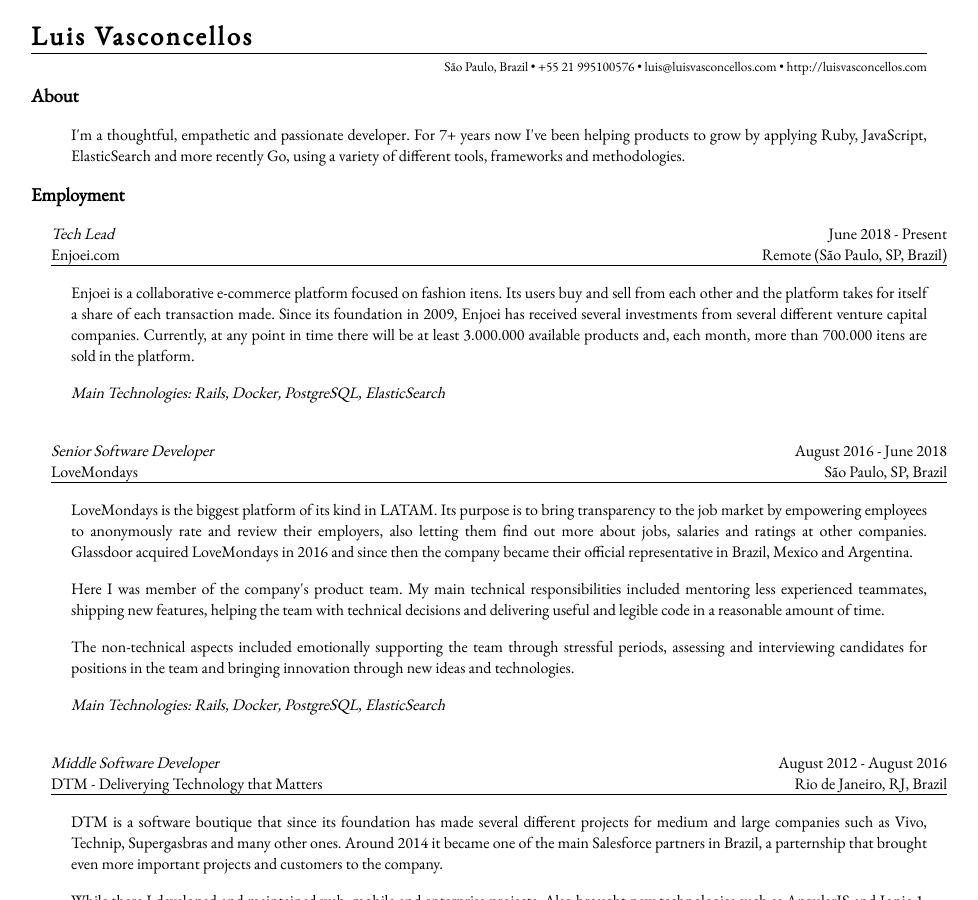
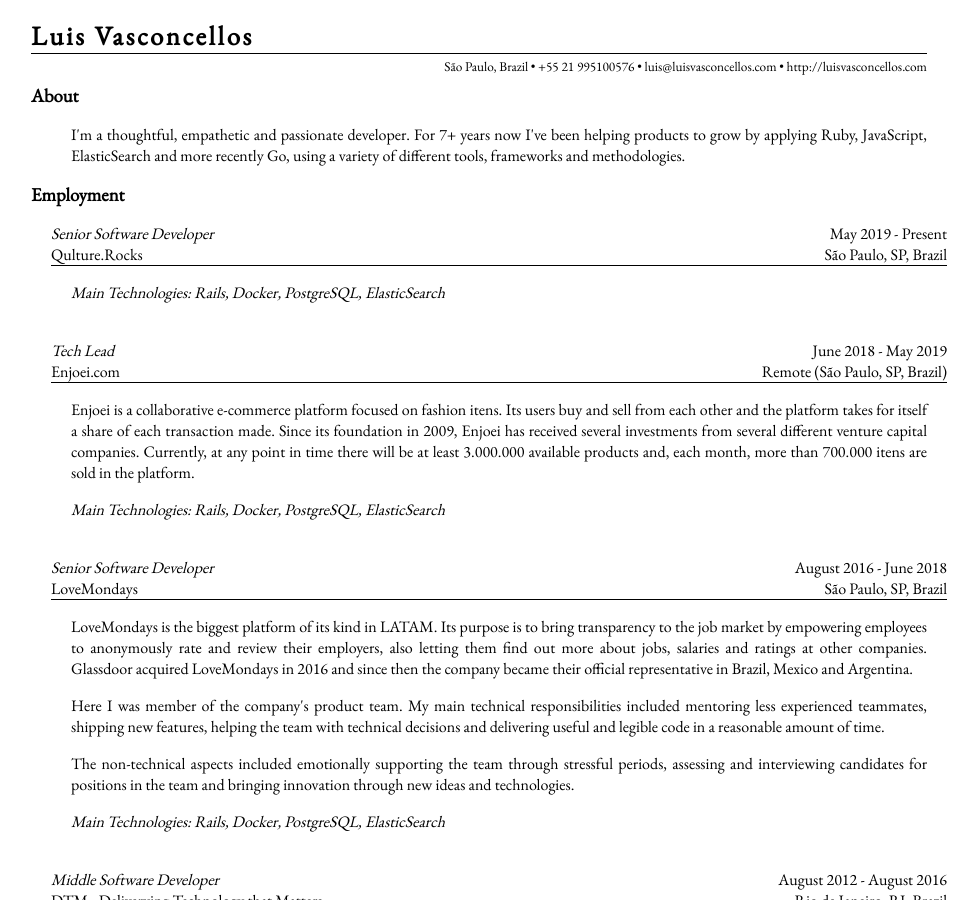
Before and after one commit to lfv89/lfv89.github.io, a Jekyll site: the page built from _pages/resume.html, in a window 1280 px wide and 900 px high. Shown: the whole window, without its empty margins (161-1139 px from the left). Built offline with Jekyll 4.4.1, drawn with Linux system fonts in a browser that asks for light colours.

```diff
--- a/_config.yml
+++ b/_config.yml
@@ -5,7 +5,7 @@ me:
   location: São Paulo, Brazil
   website: http://luisvasconcellos.com
 
-  occupation: Software Engineer
+  occupation: Software Developer
 
   social:
     medium: https://medium.com/@lfv89
@@ -15,8 +15,8 @@ me:
     linkedin: https://br.linkedin.com/in/lfv89
 
 employer:
-  name: enjoei.com
-  url: https://enjoei.com.br
+  name: Qulture.Rocks (YC W2018)
+  url: https://qulture.rocks
 
 collections:
   pages:
--- a/_pages/about.html
+++ b/_pages/about.html
@@ -8,11 +8,11 @@ permalink: about.html
 
 <h2>Personal</h2>
 
-<p>Hello! My name is Luis, I'm a {{ site.me.occupation }} living in {{ site.me.location }} and working (remotely) for <a href="{{ site.employer.url }}">{{ site.employer.name }}</a></i>. When I'm not hanging out with my wife or friends, I probably am watching a television serie or working out. </p>
+<p>Hello! My name is Luis, I'm a {{ site.me.occupation }} living in {{ site.me.location }} and working for <a href="{{ site.employer.url }}">{{ site.employer.name }}</a></i>. In my spare time, when I'm not hanging out with my wife or friends, I probably am watching a netflix show, reading a book or playing videogames. </p>
 
 <h2>Professional</h2>
 
 <p>I've been learning and applying ruby, javascript, elasticsearch and more recently go since I decided to be a {{ site.me.occupation }}, which happend around 2010. I am very passionate about my craft and I consider myself privileged for being able to earn a good living solving interesting problems.</p>
 
-<p>On my <a href="http://github.com/lfv89" target="blank">github</a> you can see some of my free time projects, which include some vim plugins and some learning projects that I thought it would be cool to build. On my <a href="http://medium.com/@lfv89" target="blank">blog</a> you can see some of the articles that I wrote and thought were relevant enough for being published. Feel free to contact me with interesting part-time projects.</p>
+<p>On my <a href="http://github.com/lfv89" target="blank">github</a> you can see some of my free time projects, which include some vim plugins and some learning projects that I thought it would be interesting to build. On my <a href="http://medium.com/@lfv89" target="blank">blog</a> you can see some of the articles that I wrote and thought were relevant enough for being published. Feel free to contact me with interesting part-time projects.</p>
 </section>
--- a/_pages/resume.html
+++ b/_pages/resume.html
@@ -27,8 +27,24 @@ permalink: resume.html
   <section>
     <div class="jobtable">
       <div class="tablerow">
+        <span class="jobtitle">Senior Software Developer</span>
+        <span class="right">May 2019 - Present</span>
+      </div>
+      <div class="tablerow">
+        <span>Qulture.Rocks</span>
+        <span class="right">São Paulo, SP, Brazil</span>
+      </div>
+    </div>
+
+    <p><i>Main Technologies: Rails, Docker, PostgreSQL, ElasticSearch</i></p>
+    <br>
+  </section>
+
+  <section>
+    <div class="jobtable">
+      <div class="tablerow">
         <span class="jobtitle">Tech Lead</span>
-        <span class="right">June 2018 - Present</span>
+        <span class="right">June 2018 - May 2019</span>
       </div>
       <div class="tablerow">
         <span>Enjoei.com</span>
```
